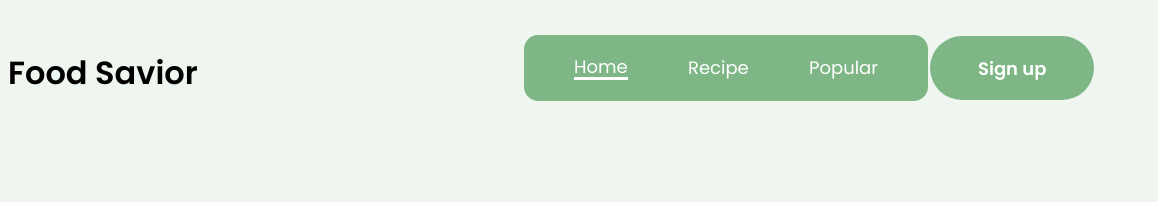
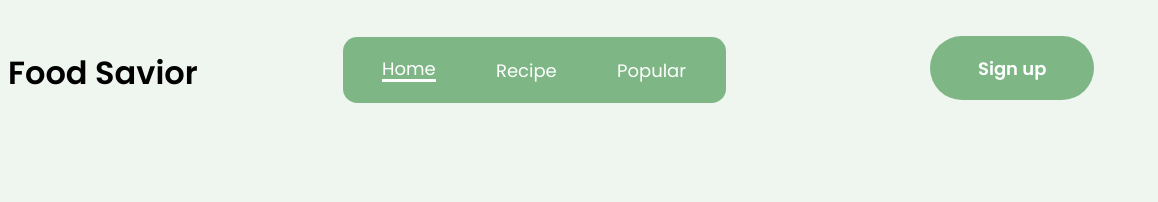
Before and after one commit to daffakamal/tugas-1-nwdc-2022, a plain HTML site: page index.html in a window 1280 px wide. Shown: the top 202 px of the page, 122-1280 px from the left. Drawn offline with Linux system fonts and the light colour scheme.

Commit message:
Fix nav-links style

```diff
--- a/css/style.css
+++ b/css/style.css
@@ -72,8 +72,7 @@ nav .branding h4 p{
     justify-content: center;
     align-items: center;
     padding: 9.41725px;
-    margin: 0rem 8rem;
-    position: absolute;
+    margin-top: 1.8rem;
     width: 404px;
     height: 65.92px;
     left: 518px;
```
